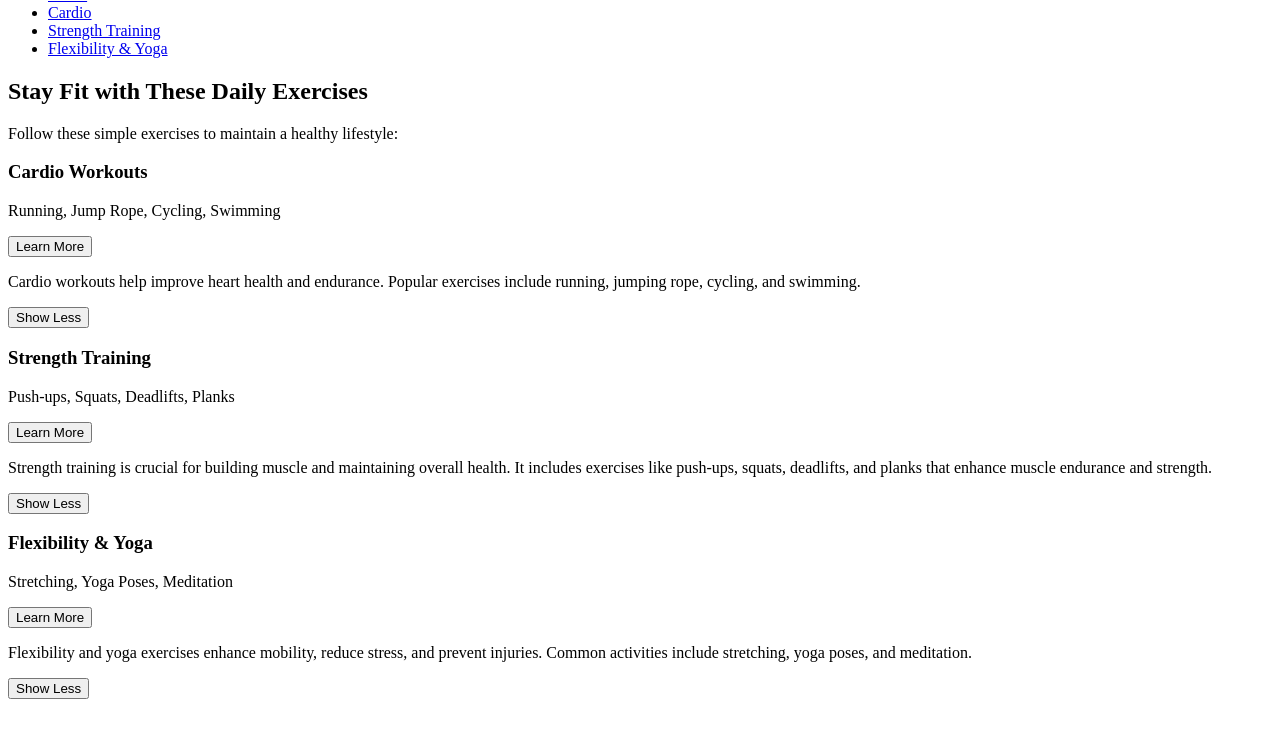
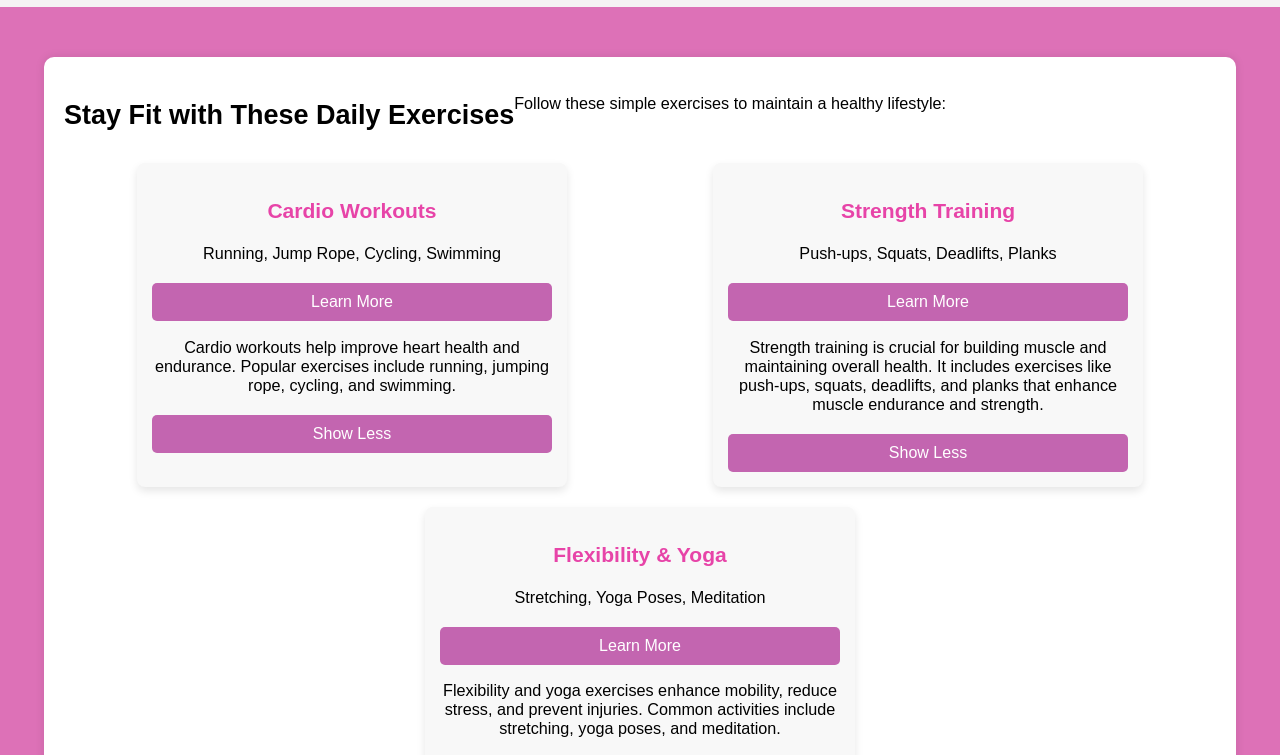
Before and after one commit to kanika-patil002/BMI-CALCULATOR, a plain HTML site: page fitness.html in a window 1280 px wide. Shown: the part 94-849 px from the top of the page. Before the commit the page ends 801 px from the top, so only its background shows below. Drawn offline with Linux system fonts and the light colour scheme; a script that the page names is missing.

Commit message:
Update fitness.html

```diff
--- a/fitness.html
+++ b/fitness.html
@@ -4,7 +4,7 @@
     <meta charset="UTF-8">
     <meta name="viewport" content="width=device-width, initial-scale=1.0">
     <title>Fitness & Exercise Guide</title>
-    <link rel="stylesheet" href="style.css">
+    <link rel="stylesheet" href="bmical.css">
 </head>
 <body>
 
```
